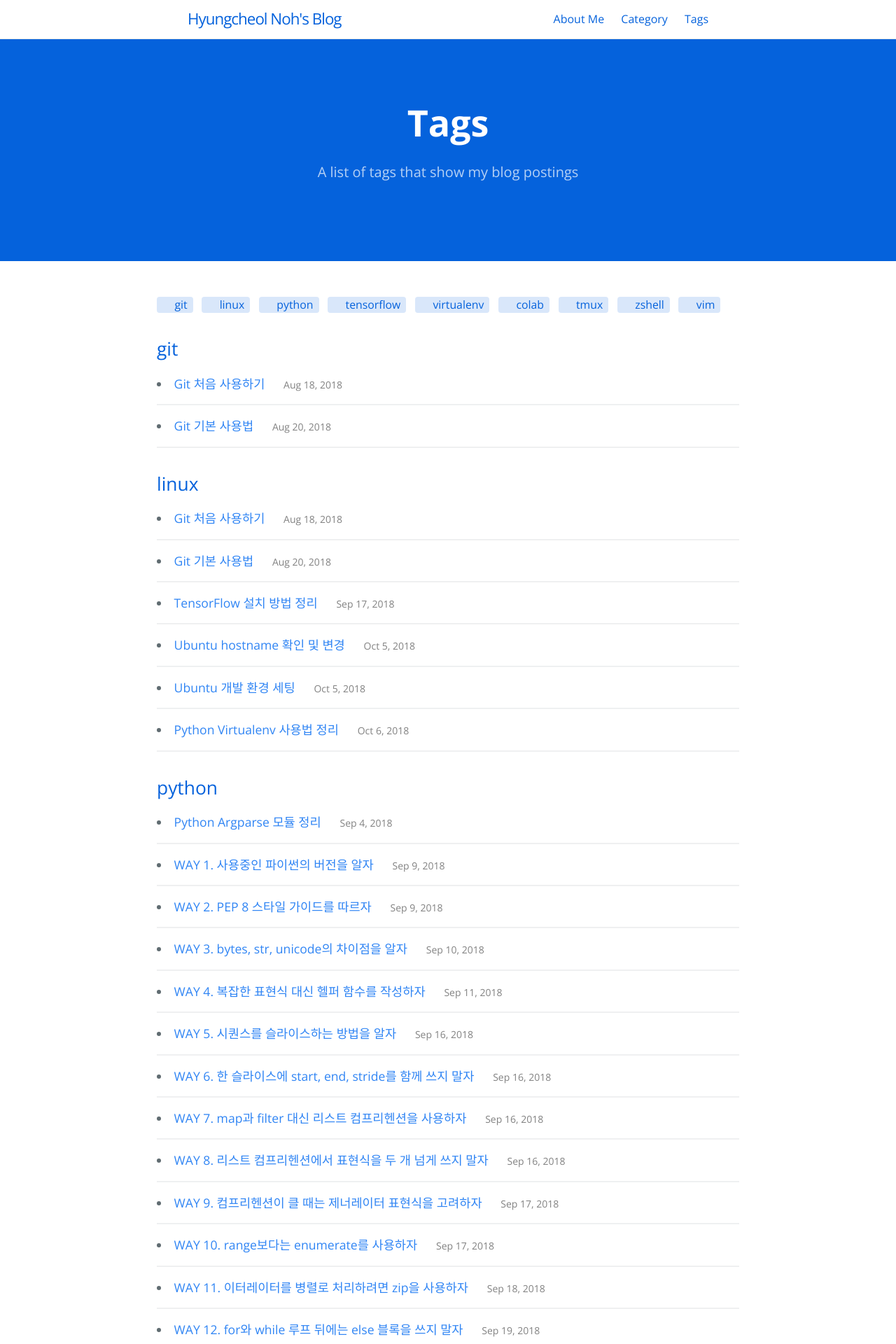
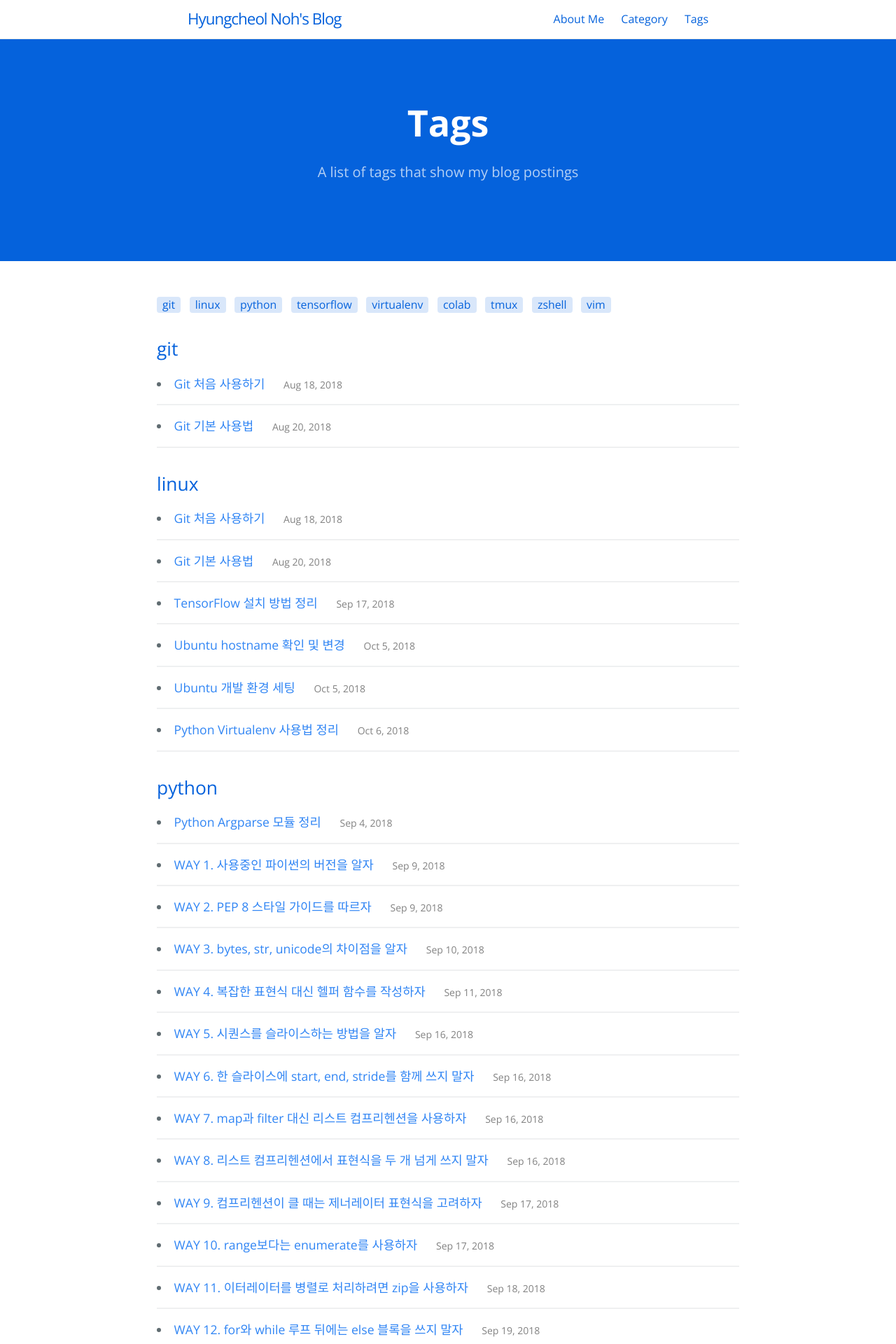
Before and after one commit to hcnoh/hcnoh.github.io, a Jekyll site: the page built from tags.md, in a window 1280 px wide. Shown: the top 1920 px of the page at 70% size. Built offline with Jekyll 4.4.1, drawn with Linux system fonts in a browser that asks for light colours.

Commit message:
Update jekyll-theme-cayman-blog.scss

```diff
--- a/_sass/jekyll-theme-cayman-blog.scss
+++ b/_sass/jekyll-theme-cayman-blog.scss
@@ -443,7 +443,7 @@ a {
   font-family: "Open Sans", "Helvetica Neue", Helvetica, Arial, sans-serif;
   font-size: 90%;
   &:before {
-    content: "\f02b";
+    //content: "\f02b";
     font-family: "Open Sans", "Helvetica Neue", Helvetica, Arial, sans-serif;
     padding-right: .5em;
   }
```
